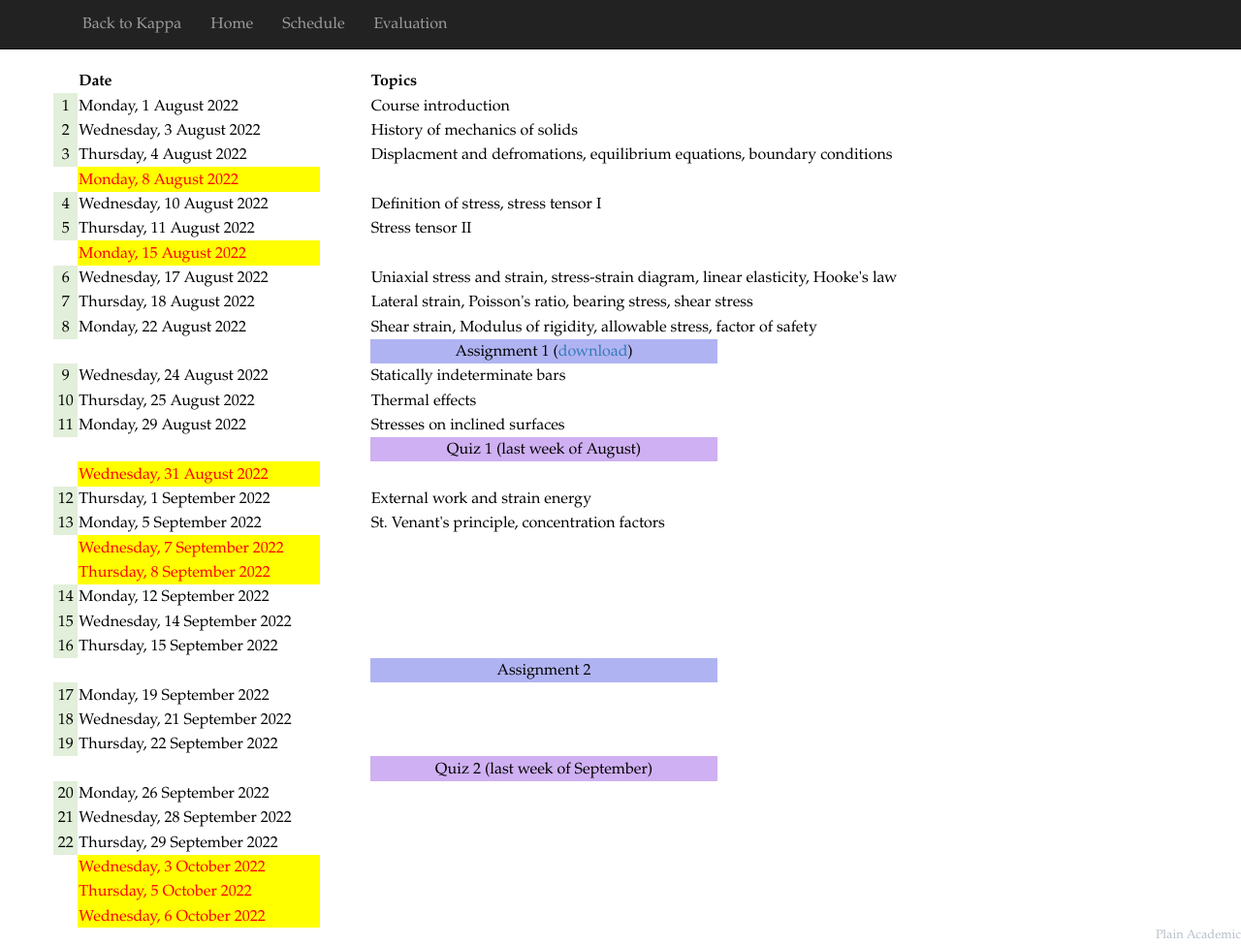
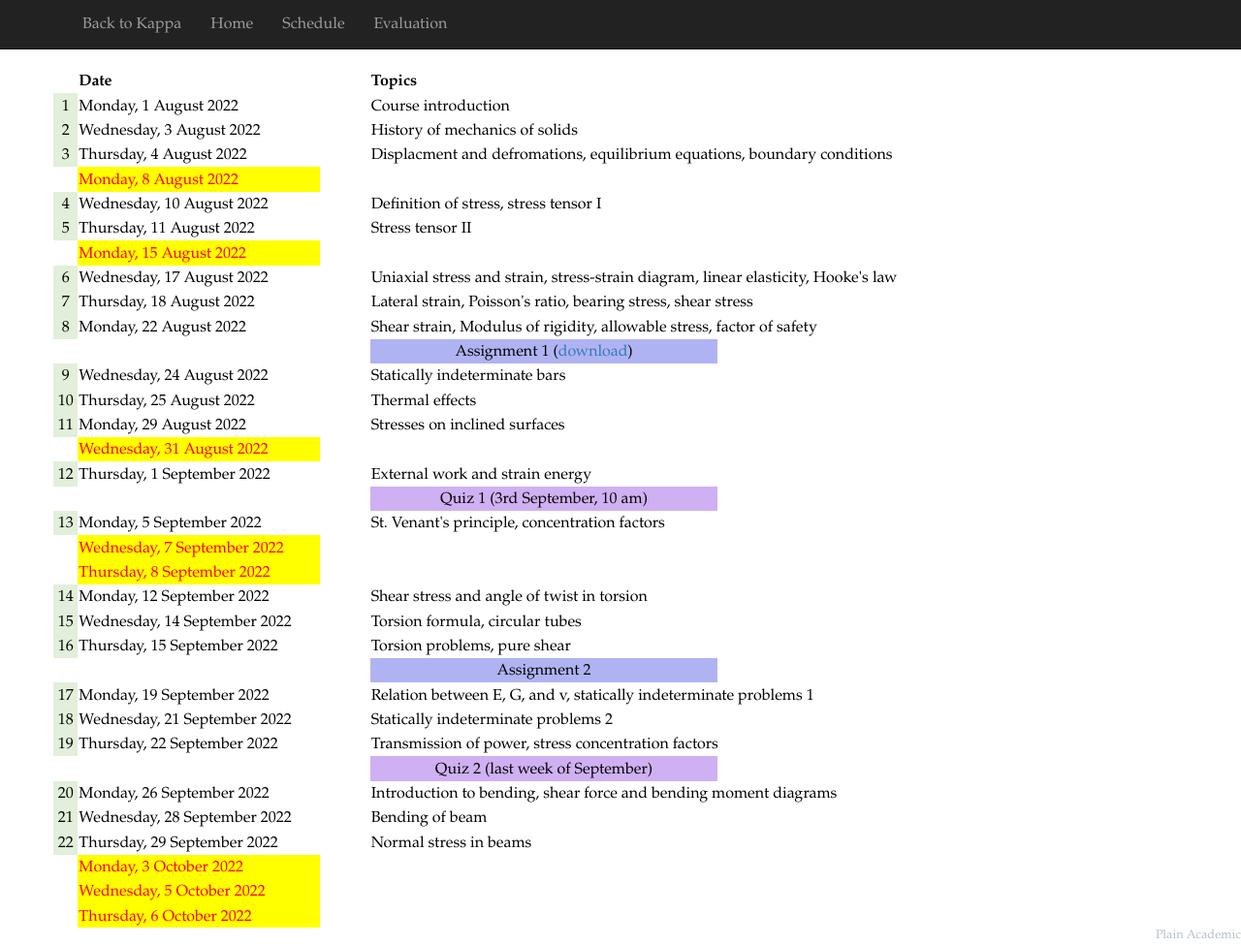
Before and after one commit to safvan/safvan.github.io, a plain HTML site: page ME2110/schedule.html in a window 1280 px wide. Shown: the top 976 px of the page at 97% size. Drawn offline with nearby package versions, Linux system fonts and the light colour scheme.

Commit message:
Updated the schedule and Quiz 1 date

```diff
--- a/ME2110/schedule.html
+++ b/ME2110/schedule.html
@@ -437,19 +437,6 @@
              <td class=xl63></td>
              <td class=xl63></td>
             </tr>
-            <tr height=25 style='height:19.0pt'>
-             <td height=25 class=xl80 style='height:19.0pt'>&nbsp;</td>
-             <td class=xl76></td>
-             <td class=xl68>&nbsp;</td>
-             <td class=xl82>Quiz 1 (last week of August)</td>
-             <td class=xl63></td>
-             <td class=xl63></td>
-             <td class=xl63></td>
-             <td class=xl63></td>
-             <td class=xl63></td>
-             <td class=xl63></td>
-             <td class=xl63></td>
-           </tr>
            <tr height=25 style='height:19.0pt'>
             <td height=25 class=xl80 style='height:19.0pt'>&nbsp;</td>
             <td class=xl77>Wednesday, 31 August 2022</td>
@@ -476,6 +463,19 @@
           <td class=xl63></td>
           <td class=xl63></td>
          </tr>
+         <tr height=25 style='height:19.0pt'>
+          <td height=25 class=xl80 style='height:19.0pt'>&nbsp;</td>
+          <td class=xl76></td>
+          <td class=xl68>&nbsp;</td>
+          <td class=xl82>Quiz 1 (3rd September, 10 am)</td>
+          <td class=xl63></td>
+          <td class=xl63></td>
+          <td class=xl63></td>
+          <td class=xl63></td>
+          <td class=xl63></td>
+          <td class=xl63></td>
+          <td class=xl63></td>
+        </tr>
          <tr height=25 style='height:19.0pt'>
           <td height=25 class=xl72 style='height:19.0pt'>13</td>
           <td class=xl76>Monday, 5 September 2022</td>
@@ -519,7 +519,7 @@
           <td height=25 class=xl72 style='height:19.0pt'>14</td>
           <td class=xl76>Monday, 12 September 2022</td>
           <td class=xl67>&nbsp;</td>
-          <td class=xl63></td>
+          <td class=xl63>Shear stress and angle of twist in torsion</td>
           <td class=xl63></td>
           <td class=xl63></td>
           <td class=xl63></td>
@@ -532,7 +532,7 @@
            <td height=25 class=xl72 style='height:19.0pt'>15</td>
            <td class=xl76>Wednesday, 14 September 2022</td>
            <td class=xl67>&nbsp;</td>
-           <td class=xl63></td>
+           <td class=xl63>Torsion formula, circular tubes</td>
            <td class=xl63></td>
            <td class=xl63></td>
            <td class=xl63></td>
@@ -545,7 +545,7 @@
            <td height=25 class=xl72 style='height:19.0pt'>16</td>
            <td class=xl76>Thursday, 15 September 2022</td>
            <td class=xl67>&nbsp;</td>
-           <td class=xl63></td>
+           <td class=xl63>Torsion problems, pure shear </td>
            <td class=xl63></td>
            <td class=xl63></td>
            <td class=xl63></td>
@@ -571,7 +571,7 @@
            <td height=25 class=xl72 style='height:19.0pt'>17</td>
            <td class=xl76>Monday, 19 September 2022</td>
            <td class=xl67>&nbsp;</td>
-           <td class=xl63></td>
+           <td class=xl63>Relation between E, G, and v, statically indeterminate problems 1</td>
            <td class=xl63></td>
            <td class=xl63></td>
            <td class=xl63></td>
@@ -584,7 +584,7 @@
             <td height=25 class=xl72 style='height:19.0pt'>18</td>
             <td class=xl76>Wednesday, 21 September 2022</td>
             <td class=xl67>&nbsp;</td>
-            <td class=xl63></td>
+            <td class=xl63>Statically indeterminate problems 2</td>
             <td class=xl63></td>
             <td class=xl63></td>
             <td class=xl63></td>
@@ -597,7 +597,7 @@
             <td height=25 class=xl72 style='height:19.0pt'>19</td>
             <td class=xl76>Thursday, 22 September 2022</td>
             <td class=xl67>&nbsp;</td>
-            <td class=xl63></td>
+            <td class=xl63>Transmission of power, stress concentration factors</td>
             <td class=xl63></td>
             <td class=xl63></td>
             <td class=xl63></td>
@@ -623,7 +623,7 @@
             <td height=25 class=xl72 style='height:19.0pt'>20</td>
             <td class=xl76>Monday, 26 September 2022</td>
             <td class=xl67>&nbsp;</td>
-            <td class=xl63></td>
+            <td class=xl63>Introduction to bending, shear force and bending moment diagrams</td>
             <td class=xl63></td>
             <td class=xl63></td>
             <td class=xl63></td>
@@ -636,7 +636,7 @@
              <td height=25 class=xl72 style='height:19.0pt'>21</td>
              <td class=xl76>Wednesday, 28 September 2022</td>
              <td class=xl67>&nbsp;</td>
-             <td class=xl63></td>
+             <td class=xl63>Bending of beam </td>
              <td class=xl63></td>
              <td class=xl63></td>
              <td class=xl63></td>
@@ -649,7 +649,7 @@
              <td height=25 class=xl72 style='height:19.0pt'>22</td>
              <td class=xl76>Thursday, 29 September 2022</td>
              <td class=xl67>&nbsp;</td>
-             <td class=xl63></td>
+             <td class=xl63>Normal stress in beams</td>
              <td class=xl63></td>
              <td class=xl63></td>
              <td class=xl63></td>
@@ -660,7 +660,7 @@
             </tr>
             <tr height=25 style='height:19.0pt'>
             <td height=25 class=xl80 style='height:19.0pt'>&nbsp;</td>
-            <td class=xl77>Wednesday, 3 October 2022</td>
+            <td class=xl77>Monday, 3 October 2022</td>
             <td class=xl68>&nbsp;</td>
             <td class=xl63></td>
             <td class=xl63></td>
@@ -673,7 +673,7 @@
            </tr>
            <tr height=25 style='height:19.0pt'>
            <td height=25 class=xl80 style='height:19.0pt'>&nbsp;</td>
-           <td class=xl77>Thursday, 5 October 2022</td>
+           <td class=xl77>Wednesday, 5 October 2022</td>
            <td class=xl68>&nbsp;</td>
            <td class=xl63></td>
            <td class=xl63></td>
@@ -686,7 +686,7 @@
           </tr>
           <tr height=25 style='height:19.0pt'>
           <td height=25 class=xl80 style='height:19.0pt'>&nbsp;</td>
-          <td class=xl77>Wednesday, 6 October 2022</td>
+          <td class=xl77>Thursday, 6 October 2022</td>
           <td class=xl68>&nbsp;</td>
           <td class=xl63></td>
           <td class=xl63></td>
```
Also changed, not shown: 2 other files.
